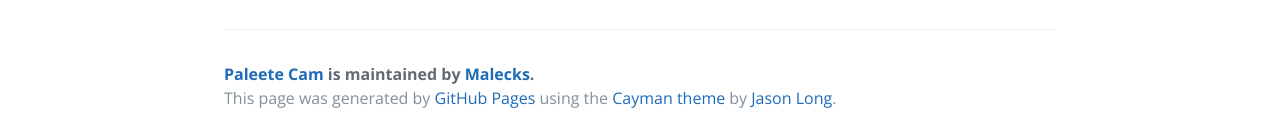
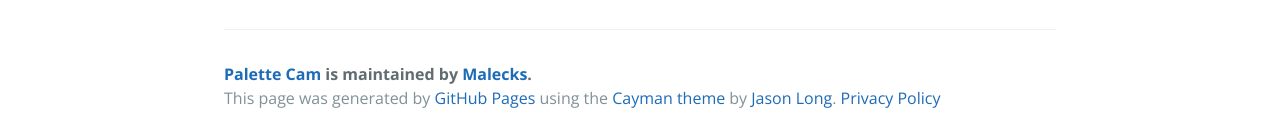
Before and after one commit to Malecks/PALetteSite, a plain HTML site: page index.html in a window 1280 px wide. Shown: the part 865-1004 px from the top of the page. Drawn offline with nearby package versions, Linux system fonts and the light colour scheme.

Commit message:
Update index.html

```diff
--- a/index.html
+++ b/index.html
@@ -33,9 +33,10 @@
 <p>Want to get in touch about Palette Cam? Email <a href="mailto://alex@jamathers.com">alex@alexmathers.com</a></p>
 
       <footer class="site-footer">
-        <span class="site-footer-owner"><a href="https://github.com/Malecks/PALetteSite">Paleete Cam</a> is maintained by <a href="https://github.com/Malecks">Malecks</a>.</span>
+        <span class="site-footer-owner"><a href="https://github.com/Malecks/Palette-Cam-Website">Palette Cam</a> is maintained by <a href="https://github.com/Malecks">Malecks</a>.</span>
 
         <span class="site-footer-credits">This page was generated by <a href="https://pages.github.com">GitHub Pages</a> using the <a href="https://github.com/jasonlong/cayman-theme">Cayman theme</a> by <a href="https://twitter.com/jasonlong">Jason Long</a>.</span>
+        <span class="site-footer-privacy-policy"><a href="/privacy_policy.html">Privacy Policy</a></span>
       </footer>
 
     </section>
```
